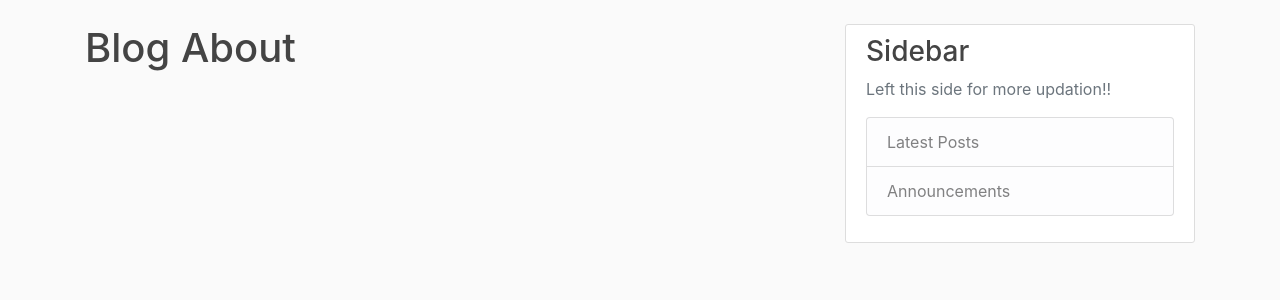
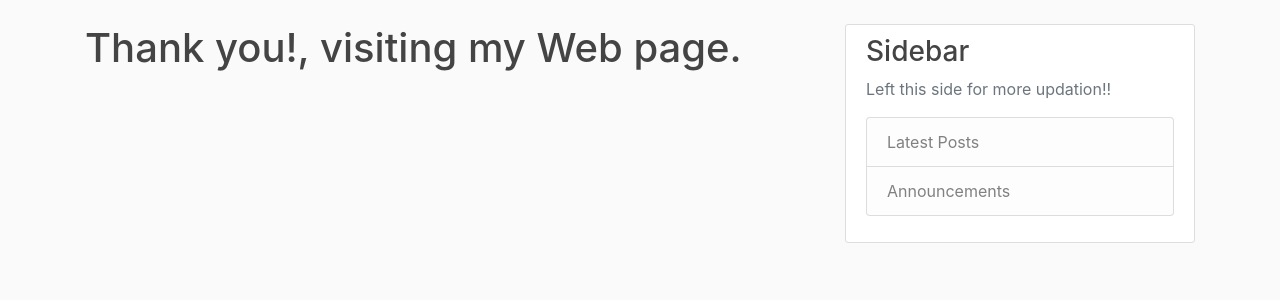
Before and after one commit to munish27/Liko-WebApp, a Django app: page /about/ in a window 1280 px wide. Shown: the part 56-356 px from the top of the page. Run offline with Django 3.2, Linux system fonts and the light colour scheme; some libraries are stand-ins or nearby versions.

Commit message:
new commited

```diff
--- a/mysite/blog/templates/blog/about.html
+++ b/mysite/blog/templates/blog/about.html
@@ -1,4 +1,4 @@
 {% extends 'blog/base.html' %}
 {% block content%}
-    <h1>Blog About</h1>
+    <h1>Thank you!, visiting my Web page.</h1>
 {% endblock content %}
```
